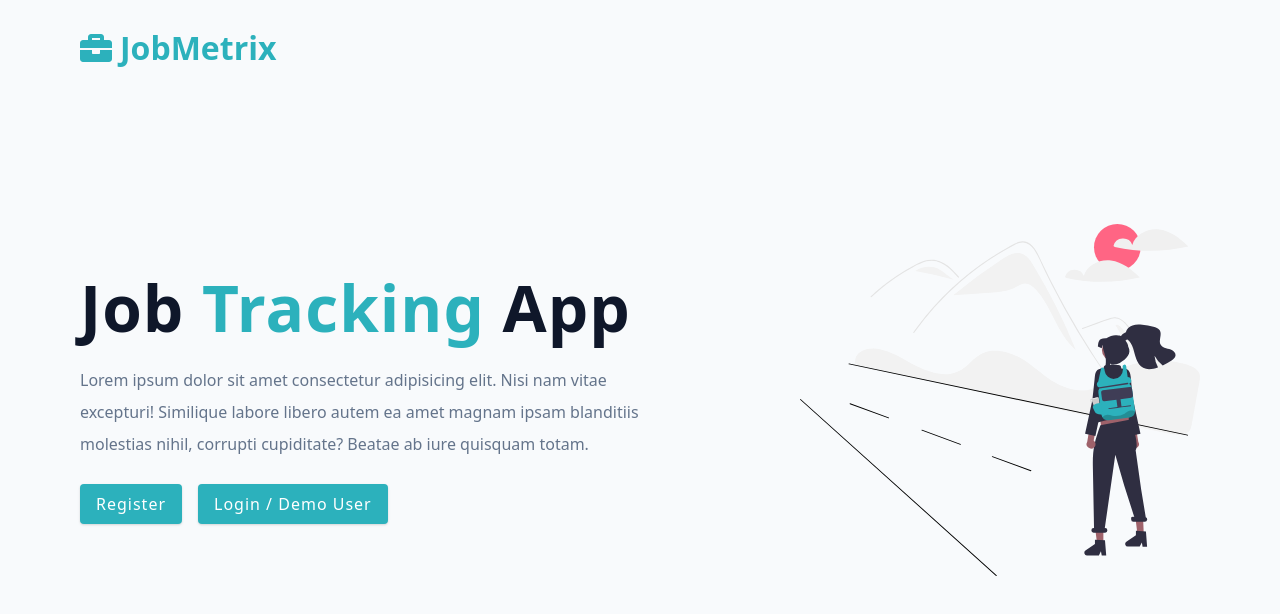
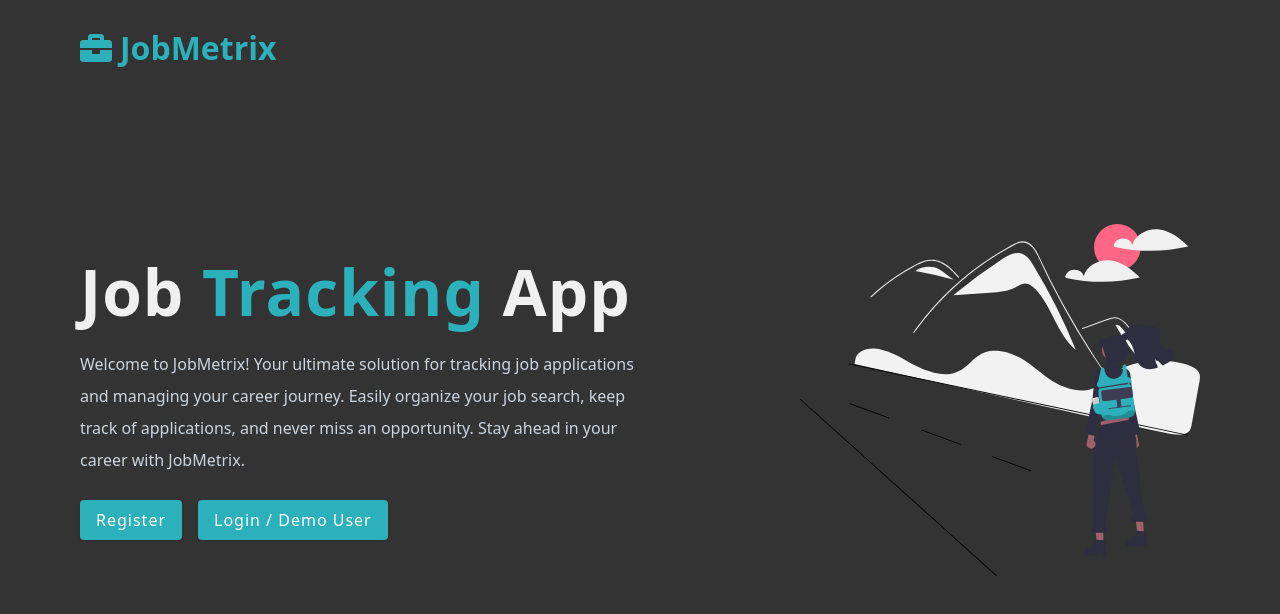
Before and after one commit to SaketKothari/mern-jobmetrix, a React (Vite) app in the folder client/: page / in a window 1280 px wide. Shown: the top 614 px of the page. Built offline with nearby package versions, Linux system fonts and the light colour scheme.

Commit message:
fix some small changes

```diff
--- a/client/src/App.jsx
+++ b/client/src/App.jsx
@@ -1,4 +1,3 @@
-import { ReactQueryDevtools } from '@tanstack/react-query-devtools';
 import { createBrowserRouter, RouterProvider } from 'react-router-dom';
 import { QueryClient, QueryClientProvider } from '@tanstack/react-query';
 
@@ -34,7 +33,7 @@ import { loader as dashboardLoader } from './pages/DashboardLayout';
 
 // this function will run when components loads
 export const checkDefaultTheme = () => {
-  const isDarkTheme = localStorage.getItem('darkTheme') === 'true';
+  const isDarkTheme = localStorage.getItem('darkTheme') !== 'false';
   document.body.classList.toggle('dark-theme', isDarkTheme);
   return isDarkTheme;
 };
@@ -117,7 +116,6 @@ const App = () => {
   return (
     <QueryClientProvider client={queryClient}>
       <RouterProvider router={router} />
-      <ReactQueryDevtools initialIsOpen={false} />
     </QueryClientProvider>
   );
 };
--- a/client/src/pages/EditJob.jsx
+++ b/client/src/pages/EditJob.jsx
@@ -38,6 +38,7 @@ export const action =
     try {
       await customFetch.patch(`/jobs/${params.id}`, data);
       queryClient.invalidateQueries(['jobs']);
+      queryClient.invalidateQueries(['job', params.id]);
       toast.success('Job edited successfully');
       return redirect('/dashboard/all-jobs');
     } catch (error) {
--- a/client/src/pages/Landing.jsx
+++ b/client/src/pages/Landing.jsx
@@ -16,10 +16,10 @@ const Landing = () => {
             job <span>tracking</span> app
           </h1>
           <p>
-            Lorem ipsum dolor sit amet consectetur adipisicing elit. Nisi nam
-            vitae excepturi! Similique labore libero autem ea amet magnam ipsam
-            blanditiis molestias nihil, corrupti cupiditate? Beatae ab iure
-            quisquam totam.
+            Welcome to JobMetrix! Your ultimate solution for tracking job
+            applications and managing your career journey. Easily organize your
+            job search, keep track of applications, and never miss an
+            opportunity. Stay ahead in your career with JobMetrix.
           </p>
           <Link to="/register" className="btn register-link">
             Register
--- a/client/src/pages/Login.jsx
+++ b/client/src/pages/Login.jsx
@@ -46,7 +46,7 @@ const Login = () => {
         <FormRow type="email" name="email" />
         <FormRow type="password" name="password" />
         <SubmitBtn />
-        <button className="btn btn-block" onClick={loginDemoUser}>
+        <button type="button" className="btn btn-block" onClick={loginDemoUser}>
           explore the app
         </button>
         <p>
@@ -59,4 +59,5 @@ const Login = () => {
     </Wrapper>
   );
 };
+
 export default Login;
```
Also changed, not shown: 1 other file (tests, documents, lock files or other folders).
